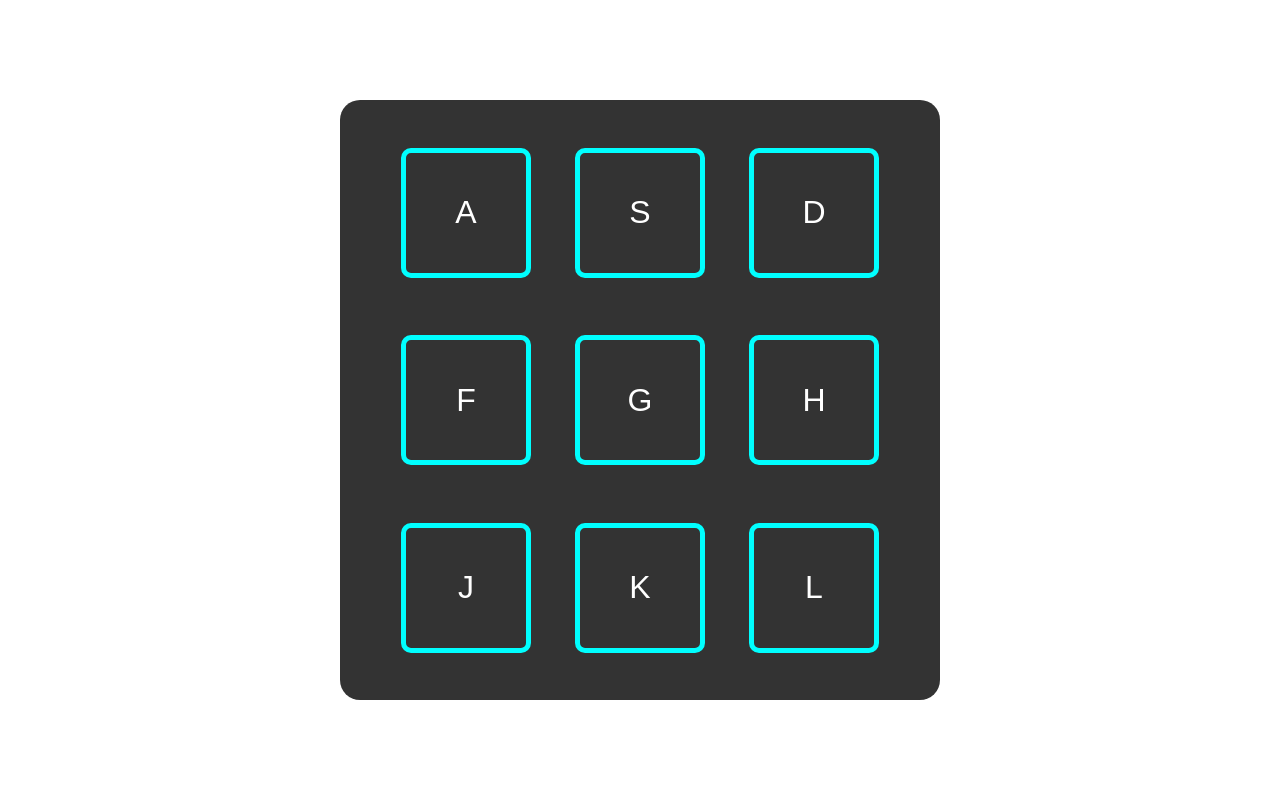
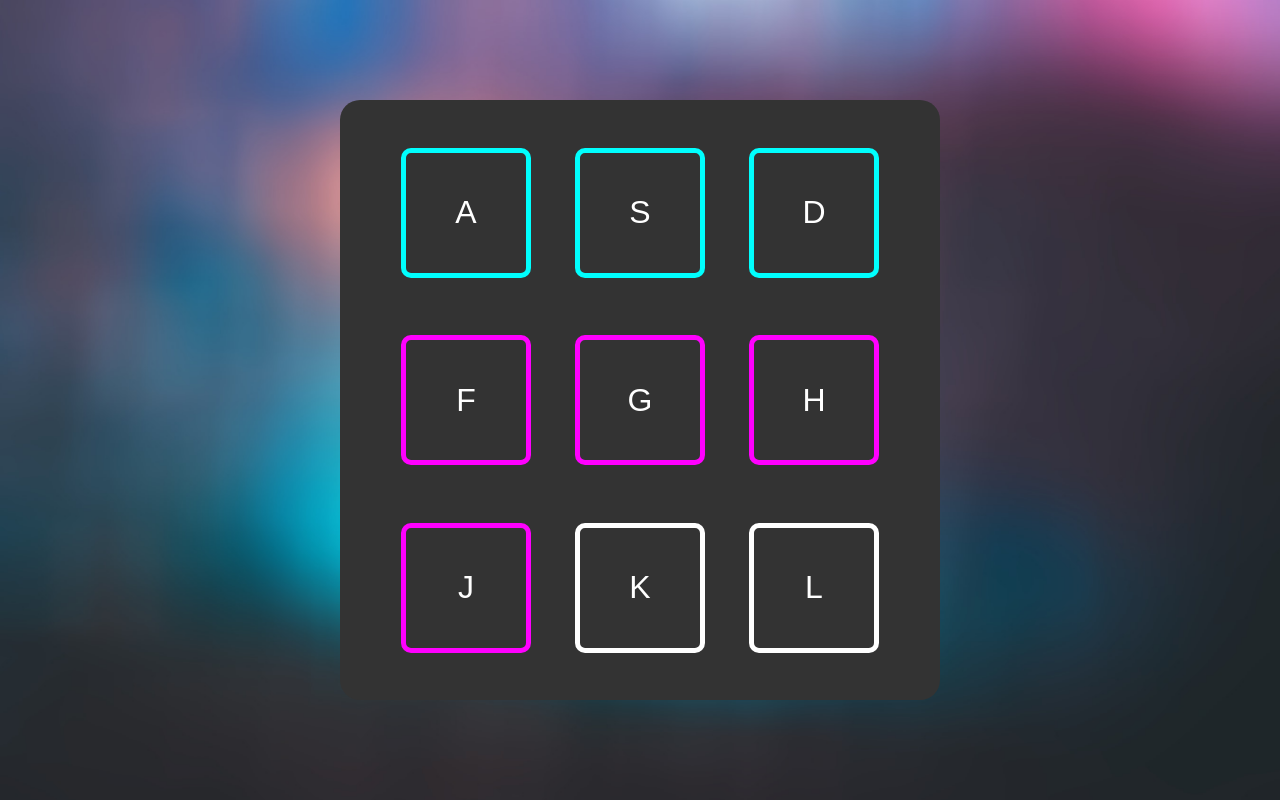
Before and after one commit to nakullio/beatBoxjs, a plain HTML site: page index.html in a window 1280 px wide. Drawn offline with Linux system fonts and the light colour scheme.

Commit message:
finish up beatBox 1st model

```diff
--- a/script.js
+++ b/script.js
@@ -1,15 +1,15 @@
 /**
  * DONE: Create a keydown listener to track what keys are hit
  * DONE: Create a Beat class to represent the beat object in utils.js
- * TODO: Complete triggerBeat() to play upon the press of a,s,d,f,g,h,j,k,l
- * TODO: Button pt1: Initialize color and element values
- * TODO: Button pt2: Set button color upon initialization | Initialize button in beats["65"]
- * TODO: Button pt3: Complete select function to set the color and shadow of button upon pressing
- * TODO: Button pt4: Call the select() function upon key press ;)
- * TODO: Button pt5: Add transition for button selection
- * TODO: Button pt6: Remove the button style upon transition end | Use deselect function
- * TODO: Complete all button instances with the following colors
- * TODO: Add background image
+ * DONE: Complete triggerBeat() to play upon the press of a,s,d,f,g,h,j,k,l
+ * DONE: Button pt1: Initialize color and element values
+ * DONE: Button pt2: Set button color upon initialization | Initialize button in beats["65"]
+ * DONE: Button pt3: Complete select function to set the color and shadow of button upon pressing
+ * DONE: Button pt4: Call the select() function upon key press ;)
+ * DONE: Button pt5: Add transition for button selection
+ * DONE: Button pt6: Remove the button style upon transition end | Use deselect function
+ * DONE: Complete all button instances with the following colors
+ * DONE: Add background image
  * First 3: #00fffe
  * 4,5,6,7: #FF00FF
  * 8, 9: #FFFFFF
@@ -18,30 +18,39 @@
 let beats = {
   65: {
     beat: new Beat("./assets/Piano Chord 331.mp3"),
+    button: new Button("#00fffe", 65),
   },
   83: {
     beat: new Beat("./assets/Piano Chord 209.mp3"),
+    button: new Button("#00fffe", 83),
   },
   68: {
     beat: new Beat("./assets/Piano Chord 208.mp3"),
+    button: new Button("#00fffe", 68),
   },
   70: {
     beat: new Beat("./assets/Drum Sticks Hit 3.mp3"),
+    button: new Button("#FF00FF", 70),
   },
   71: {
     beat: new Beat("./assets/Drum Snare Roll.mp3"),
+    button: new Button("#FF00FF", 71),
   },
   72: {
     beat: new Beat("./assets/PREL Musical 57.mp3"),
+    button: new Button("#FF00FF", 72),
   },
   74: {
     beat: new Beat("./assets/Cymbal Suspended 2.mp3"),
+    button: new Button("#FF00FF", 74),
   },
   75: {
     beat: new Beat("./assets/Musical Compos 33.mp3"),
+    button: new Button("#FFFFFF", 75),
   },
   76: {
     beat: new Beat("./assets/Musical Orches 4.mp3"),
+    button: new Button("#FFFFFF", 76),
   },
 };
 
@@ -52,7 +61,10 @@ let beats = {
 triggerBeat = (event) => {
   const keyCode = event.keyCode;
   if (keyCode in beats) {
-    console.log("it's working");
+    let keyPress = beats[keyCode];
+    keyPress.beat.play();
+    // we need to pass the button.select on this along side with the play sounds
+    keyPress.button.select();
   }
 };
 
--- a/style.css
+++ b/style.css
@@ -1,5 +1,7 @@
 body {
   margin: 0;
+  background-image: url("./assets/background.jpeg");
+  background-size: cover;
 }
 
 .container {
@@ -41,4 +43,5 @@ body {
   align-items: center;
   font-family: sans-serif;
   font-size: 2em;
+  transition: all 0.2s;
 }
--- a/utils.js
+++ b/utils.js
@@ -8,10 +8,10 @@
 // test.play();
 
 class Beat {
-  //using JS Object Constructors, and this as statement for reference
+  //using JS Object Constructors, and this as statement for reference , check on this https://www.w3schools.com/js/js_object_constructors.asp
   constructor(audioSrc) {
     this.audio = new Audio(audioSrc);
-    console.log(this.audio);
+    //console.log(this.audio);
     // for testing out the audio assets play sounds
     // this.audio.play();
   }
@@ -26,20 +26,52 @@ class Beat {
  * Button class that keeps track of the button color based on a press
  */
 class Button {
-  constructor(color, keyCode) {}
+  constructor(color, keyCode) {
+    this.color = color;
+    this.keyCode = keyCode;
+    this.element = document.getElementById(keyCode);
+    this.setButtonColorInHTML();
+    this.setATransitionListener();
+  }
+
+  // solution 1 remove style on keyup
+  // solution 2 wait a certaon amount a time to remove a style
+  // solution 3: event called transition end (OK) --> REACT ON TRANSITION EVENT
+
+  setATransitionListener = () => {
+    this.element.addEventListener("transitionend", () => {
+      // we should inserting the deselect fucntion for remove once transition end
+      this.deselect();
+    });
+  };
 
   /**
    * Set the button color based on color specified
    */
-  setButtonColorInHTML = () => {};
+  setButtonColorInHTML = () => {
+    //this function generate recolor the border,
+    //calling this.element because, the button ID already define above, and
+    // we should restyling the color by color.borderColor
+    //then equeal to this.color which already setup at Class Button above,
+    //and the reference color as sets on let beats fuction @script.js
+    this.element.style.borderColor = this.color;
+  };
 
   /**
    * Select function to set the background color and boxShadow
    */
-  select = () => {};
+  select = () => {
+    this.element.style.backgroundColor = this.color;
+    //to adding equal for set the css, are using template literals,
+    //then adding the color using dollar sign
+    this.element.style.boxShadow = `0px 0px 17px 0px ${this.color}`;
+  };
 
   /**
    * Deselect function to reset background color and boxShadow
    */
-  deselect = () => {};
+  deselect = () => {
+    this.element.style.backgroundColor = "transparent";
+    this.element.style.boxShadow = "none";
+  };
 }
```
Lines whose indentation alone changed are shown as unchanged.
